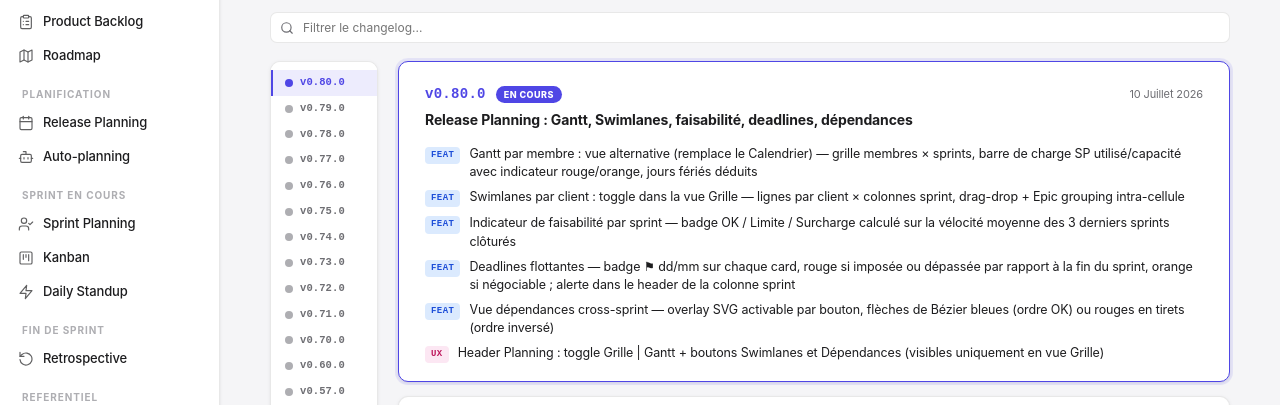
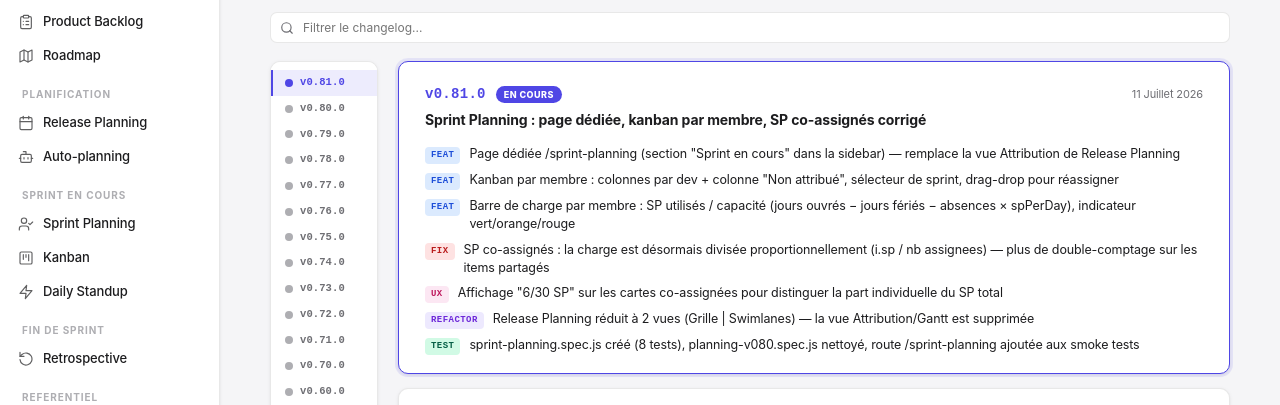
Before and after one commit to JuloDurden/cadence, a React (Vite) app in the folder frontend/: page /changelog in a window 1280 px wide. Shown: the part 195-600 px from the top of the page. Built offline with nearby package versions, Linux system fonts and the light colour scheme; no server answers; sample sign-in values are in the browser's storage; the HTML template or start-up script is replaced by a standard one.

Commit message:
Update changelog.ts

```diff
--- a/frontend/src/data/changelog.ts
+++ b/frontend/src/data/changelog.ts
@@ -15,7 +15,16 @@ export interface ChangelogVersion {
 }
 
 export const CHANGELOG: ChangelogVersion[] = [
-  {version:'v0.80.0',date:'10 Juillet 2026',dateISO:'2026-07-10',title:'Release Planning : Gantt, Swimlanes, faisabilité, deadlines, dépendances',current:true,changes:[
+  {version:'v0.81.0',date:'11 Juillet 2026',dateISO:'2026-07-11',title:'Sprint Planning : page dédiée, kanban par membre, SP co-assignés corrigé',current:true,changes:[
+    {tag:'feat',    text:'Page dédiée /sprint-planning (section "Sprint en cours" dans la sidebar) — remplace la vue Attribution de Release Planning'},
+    {tag:'feat',    text:'Kanban par membre : colonnes par dev + colonne "Non attribué", sélecteur de sprint, drag-drop pour réassigner'},
+    {tag:'feat',    text:'Barre de charge par membre : SP utilisés / capacité (jours ouvrés − jours fériés − absences × spPerDay), indicateur vert/orange/rouge'},
+    {tag:'fix',     text:'SP co-assignés : la charge est désormais divisée proportionnellement (i.sp / nb assignees) — plus de double-comptage sur les items partagés'},
+    {tag:'ux',      text:'Affichage "6/30 SP" sur les cartes co-assignées pour distinguer la part individuelle du SP total'},
+    {tag:'refactor',text:'Release Planning réduit à 2 vues (Grille | Swimlanes) — la vue Attribution/Gantt est supprimée'},
+    {tag:'test',    text:'sprint-planning.spec.js créé (8 tests), planning-v080.spec.js nettoyé, route /sprint-planning ajoutée aux smoke tests'},
+  ]},
+  {version:'v0.80.0',date:'10 Juillet 2026',dateISO:'2026-07-10',title:'Release Planning : Gantt, Swimlanes, faisabilité, deadlines, dépendances',current:false,changes:[
     {tag:'feat',    text:'Gantt par membre : vue alternative (remplace le Calendrier) — grille membres × sprints, barre de charge SP utilisé/capacité avec indicateur rouge/orange, jours fériés déduits'},
     {tag:'feat',    text:'Swimlanes par client : toggle dans la vue Grille — lignes par client × colonnes sprint, drag-drop + Epic grouping intra-cellule'},
     {tag:'feat',    text:'Indicateur de faisabilité par sprint — badge OK / Limite / Surcharge calculé sur la vélocité moyenne des 3 derniers sprints clôturés'},
```
